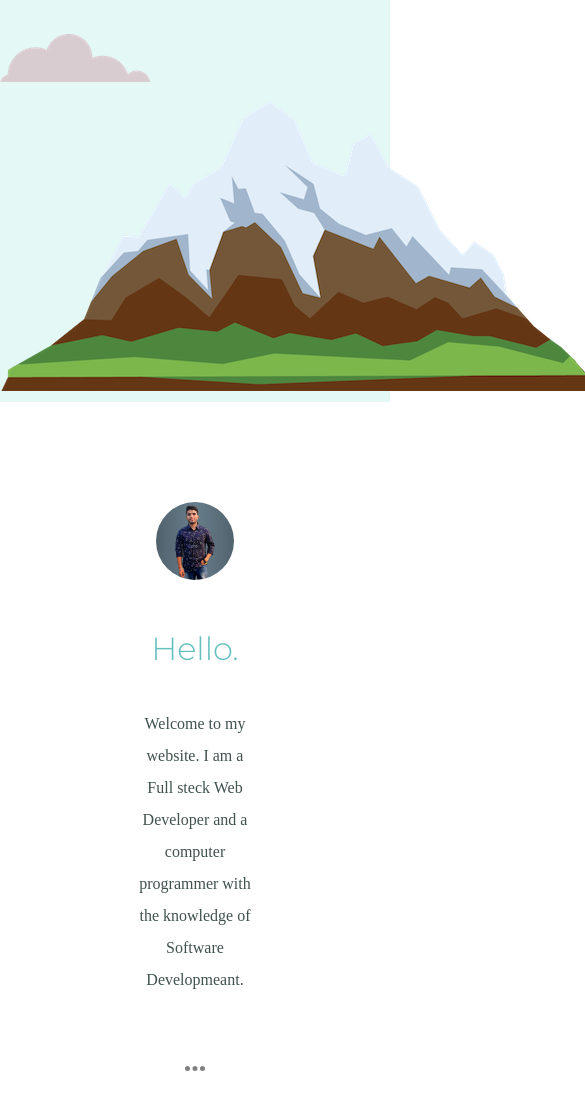
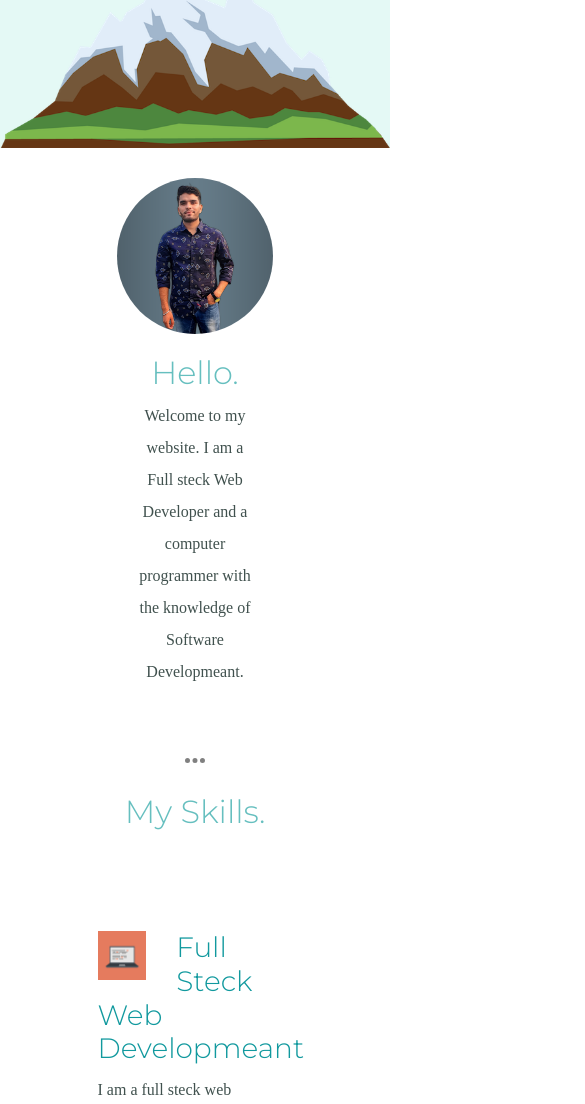
Before and after one commit to tuffaniladka/contactme.github.io, a plain HTML site: page index.html in a window 390 px wide. Shown: the part 369-1473 px from the top of the page, 585 px wide, since content can reach past the window. Drawn offline with nearby package versions, Linux system fonts and the light colour scheme.

Commit message:
little step toward responsivenseeby ading bootstrap

```diff
--- a/CSS-My_Site/CSS/styles.css
+++ b/CSS-My_Site/CSS/styles.css
@@ -13,7 +13,7 @@ body {
     padding-top: 1%;
 }
 .middle-container {
-    margin: 100px 0;
+    margin: 30px 0;
 }
 h1 {
     margin: 30px 0px 30px 0px;
@@ -60,8 +60,9 @@ h3 {
     margin-left: 30px;
 }
 .my-pic {
-    width: 20%;
+    width: 40%;
     border-radius: 100%;
+    margin-bottom: 20px;
 }
 .intro {
     width: 30%;
--- a/index.html
+++ b/index.html
@@ -5,6 +5,11 @@
     <meta http-equiv="X-UA-Compatible" content="IE=edge">
     <meta name="viewport" content="width=device-width, initial-scale=1.0">
     <title>Nitin Yadav</title>
+    <link rel="stylesheet" href="https://cdn.jsdelivr.net/npm/bootstrap@4.6.2/dist/css/bootstrap.min.css" integrity="sha384-xOolHFLEh07PJGoPkLv1IbcEPTNtaed2xpHsD9ESMhqIYd0nLMwNLD69Npy4HI+N" crossorigin="anonymous">
+    <!-- JavaScript Bundle with Popper -->
+  <script src="https://cdn.jsdelivr.net/npm/jquery@3.5.1/dist/jquery.slim.min.js" integrity="sha384-DfXdz2htPH0lsSSs5nCTpuj/zy4C+OGpamoFVy38MVBnE+IbbVYUew+OrCXaRkfj" crossorigin="anonymous"></script>
+  <script src="https://cdn.jsdelivr.net/npm/popper.js@1.16.1/dist/umd/popper.min.js" integrity="sha384-9/reFTGAW83EW2RDu2S0VKaIzap3H66lZH81PoYlFhbGU+6BZp6G7niu735Sk7lN" crossorigin="anonymous"></script>
+  <script src="https://cdn.jsdelivr.net/npm/bootstrap@4.6.2/dist/js/bootstrap.min.js" integrity="sha384-+sLIOodYLS7CIrQpBjl+C7nPvqq+FbNUBDunl/OZv93DB7Ln/533i8e/mZXLi/P+" crossorigin="anonymous"></script>
     <link rel="stylesheet" href="CSS-My_Site/CSS/styles.css">
     <link href="https://fonts.googleapis.com/css2?family=Montserrat:wght@300&family=Sacramento&display=swap" rel="stylesheet">
     <link rel="icon" href="favicon.ico">
@@ -15,7 +20,10 @@
         <h1>I'm Nitin</h1>
         <p><h2>A Programmer</h2></p>
         <img class="lower_cloud" src="Images/cloud.png" alt="Lower cloud">
-        <img class="mountain" src="Images/mountain.png" alt="mountain">
+        <div class="row">
+          <img class="col-md-6 mountain" src="Images/mountain.png" alt="mountain">
+        </div>
+
     </div>
     <div class="middle-container">
         <div class="profile">
```
